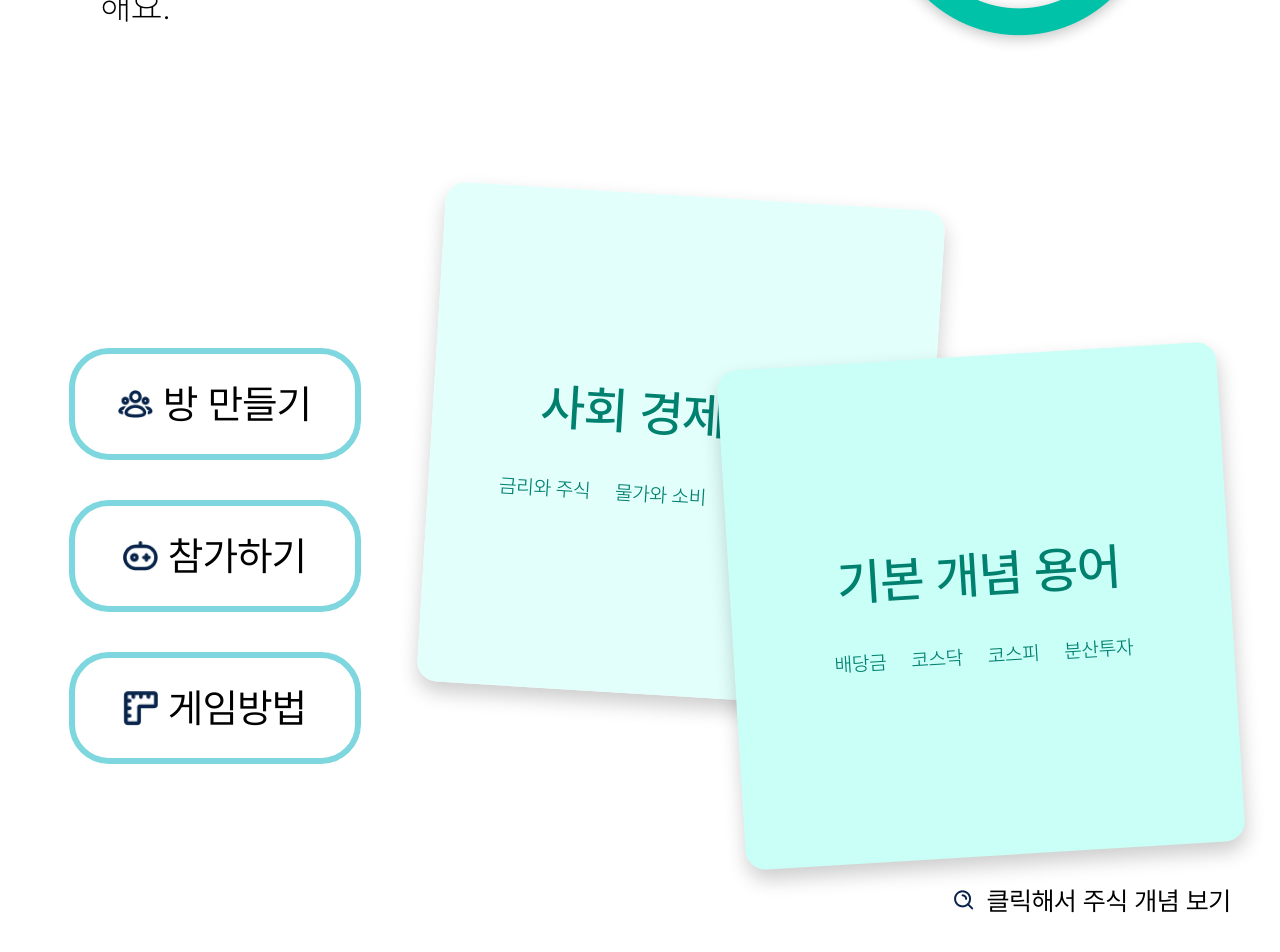
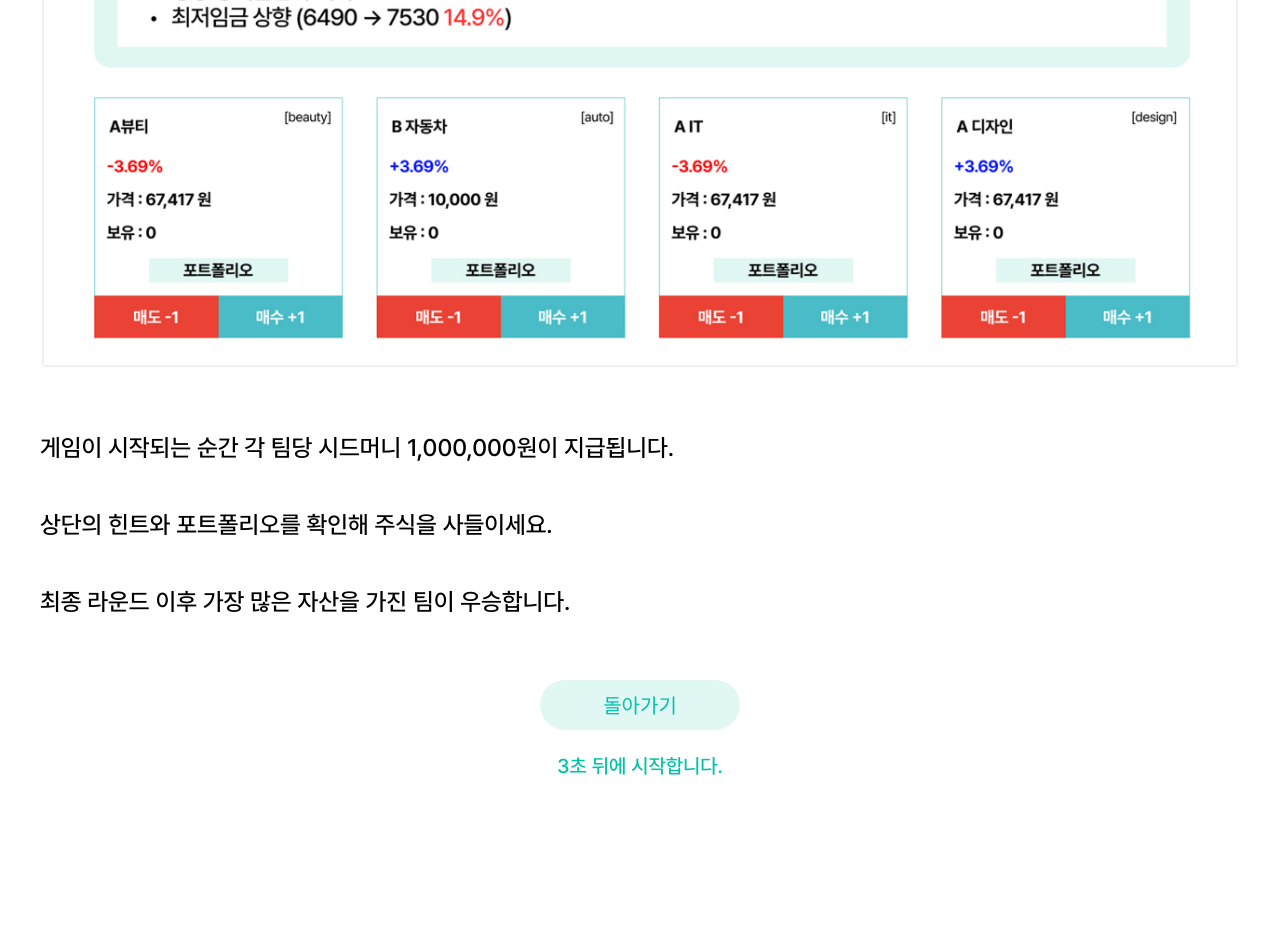
Before and after one commit to 9oormthon-univ/2025_SEASONTHON_TEAM_74_FE, a React (Vite) app: page /rule in a window 1280 px wide. Before the commit this address led to /. Shown: the part 396-1348 px from the top of the page. After the commit the page ends 1238 px from the top, so only its background shows below. Built offline with nearby package versions, Linux system fonts and the light colour scheme; no server answers.

Commit message:
[FEATURE] 규칙 페이지

```diff
--- a/src/App.jsx
+++ b/src/App.jsx
@@ -10,6 +10,7 @@ import GameGuide from './pages/GameGuide';
 import Lobby from './pages/Lobby';
 import TeamLobby from './pages/TeamLobby';
 import Invest from './pages/Invest';
+import Rule from './pages/Rule';
 
 function App() {
   return (
@@ -25,6 +26,7 @@ function App() {
       <Route path="/lobby" element={<Lobby />} />
       <Route path="/team-lobby" element={<TeamLobby />} />
       <Route path="/invest" element={<Invest />} />
+      <Route path="/rule" element={<Rule />} />
     </Routes>
   );
 }
--- /dev/null
+++ b/src/pages/Rule.jsx
@@ -0,0 +1,118 @@
+import React from 'react';
+import { useNavigate } from 'react-router-dom';
+import styled from 'styled-components';
+import TitleHeader from '../components/TitleHeader';
+import QuestionIcon from '../assets/images/question.png';
+import RuleImg from '../assets/images/rule.png';
+
+const Rule = () => {
+    const navigate = useNavigate();
+
+    const money = "1,000,000";
+
+    const handleBack = () => {
+        navigate(-1);
+    };
+
+    return (
+        <Wrapper>
+            {/* 헤더 */}
+            <TitleHeader title="로비" />
+
+            <BodyContainer>
+                <Icon src={QuestionIcon} />
+                <Image  src={RuleImg} />
+
+                <TextContainer>
+                    <Text>게임이 시작되는 순간 각 팀당 시드머니 {money}원이 지급됩니다.</Text>
+                    <Text>상단의 힌트와 포트폴리오를 확인해 주식을 사들이세요.</Text>
+                    <Text>최종 라운드 이후 가장 많은 자산을 가진 팀이 우승합니다.</Text>
+                </TextContainer>
+
+                <BackButton onClick={handleBack}>돌아가기</BackButton>
+                <CountText>3초 뒤에 시작합니다.</CountText>
+            </BodyContainer>
+        </Wrapper>
+    );
+}
+
+export default Rule;
+
+const Wrapper = styled.div`
+    width: 100%;
+    min-height: 100vh;
+    display: flex;
+    flex-direction: column;
+    color: #000000;
+`;
+
+const BodyContainer = styled.div`
+    width: 100%;
+    max-width: 1200px;
+    margin: 40px auto;
+    display: flex;
+    flex-direction: column;
+    align-items: center;
+`;
+
+const Icon = styled.img`
+    width: 40px;
+    height: auto;
+    object-fit: contain;
+    margin-bottom: 40px;
+`;
+
+const Image = styled.img`
+    width: 1200px;
+    height: auto;
+    object-fit: contain;
+`;
+
+const TextContainer = styled.div`
+    width: 100%;
+    display: flex;
+    flex-direction: column;
+    align-items: center;
+    margin: 40px 0;
+`;
+
+const Text = styled.p`
+    width: 100%;
+    font-size: 24px;
+    font-weight: 500;
+    text-align: left;
+    align-self: flex-start;
+    white-space: nowrap;
+    cursor: default;
+`;
+
+const BackButton = styled.button`
+    width: 200px;
+    height: 50px;
+    color: #00C2A8;
+    background-color: #E0F7F4;
+    font-size: 20px;
+    font-weight: 500;
+    line-height: 50px;
+    border: none;
+    border-radius: 30px;
+    text-align: center;
+    cursor: pointer;
+    transition: 0.3s ease;
+
+    &:hover {
+        filter: brightness(0.95);
+    }
+`;
+
+const CountText = styled.p`
+    width: 100%;
+    color: #00C2A8;
+    font-size: 20px;
+    font-weight: 500;
+    text-align: center;
+    align-self: flex-start;
+    white-space: nowrap;
+    cursor: default;
+    margin: 24px 0;
+`;
```
Also changed, not shown: src/assets/images/question.png (added), src/assets/images/rule.png (added).
